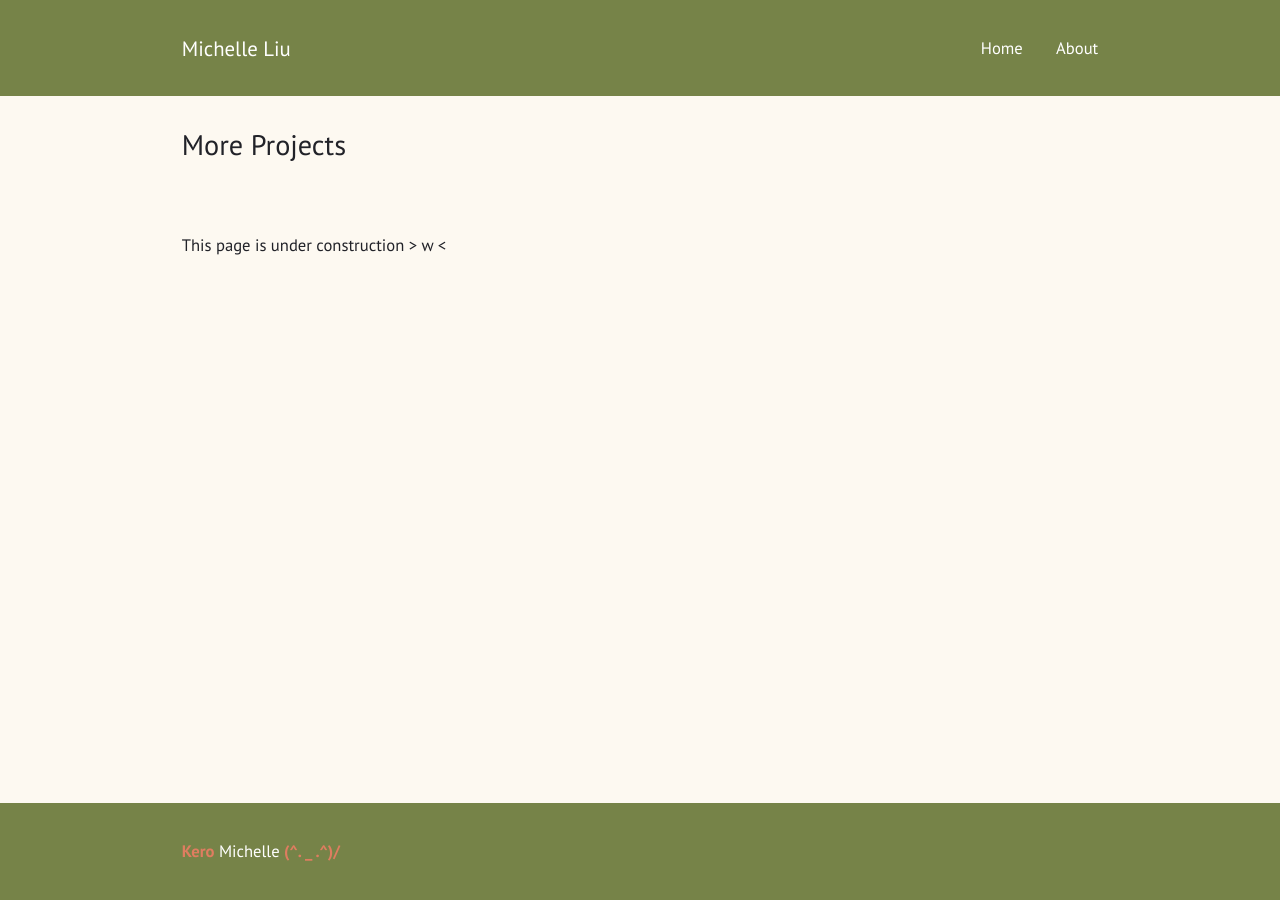
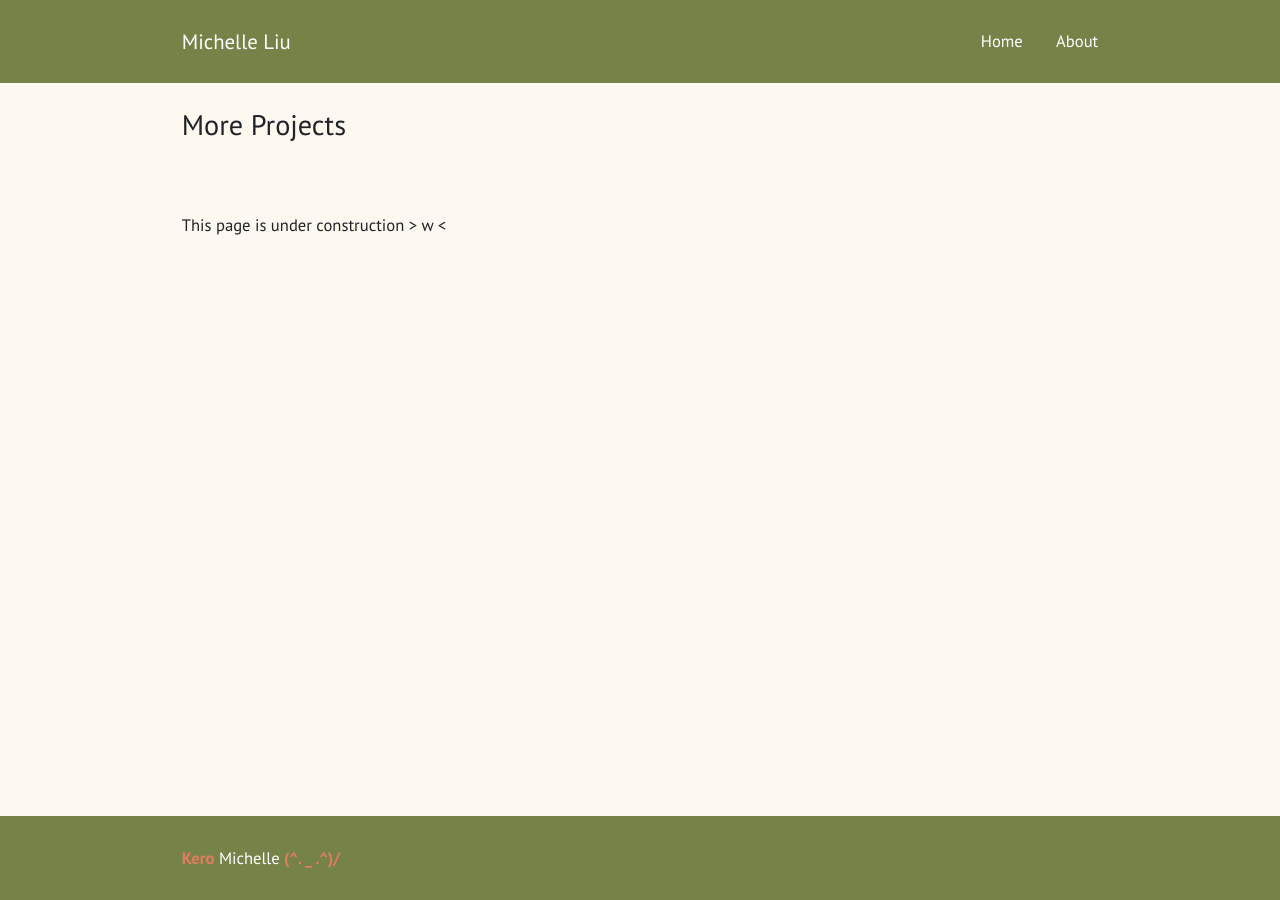
Before and after one commit to KeroMichelle/KeroMichelle.github.io, a Jekyll site: the page built from more.md, in a window 1280 px wide. Built offline with Jekyll 4.4.1, drawn with Linux system fonts in a browser that asks for light colours.

Commit message:
Reduce @media padding and resize Home images and overlays

```diff
--- a/_sass/classes.sass
+++ b/_sass/classes.sass
@@ -23,7 +23,7 @@
 .container1
   position: relative
   float: left
-  width: 50%
+  width: 49%
   height: auto
   padding: 0
   margin: .2em
@@ -34,7 +34,7 @@
 .container2
   position: relative
   float: right
-  width: 50%
+  width: 49%
   height: auto
   padding: 0
   margin: .2em
@@ -53,8 +53,8 @@
   bottom: 0
   left: 0
   right: 0
-  height: 100%
-  width: 100%
+  height: 102%
+  width: 102%
   opacity: 0
   transition: .6s ease
   background-color: $orange
--- a/assets/css/frame.sass
+++ b/assets/css/frame.sass
@@ -18,7 +18,8 @@
 
 @media (min-width: 32em)
   body > header, body > article, body > footer
-    padding: 1.65em calc(22% - 6em)
+    padding: 1.25em calc(22% - 6em)
+    //padding: 1.65em calc(22% - 6em)
 
 @media (prefers-color-scheme: dark)
   body, body > header, body > footer
```
